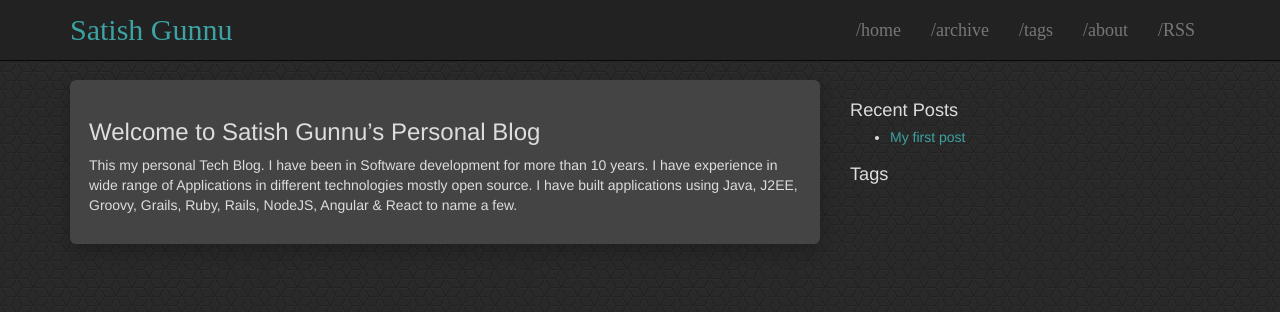
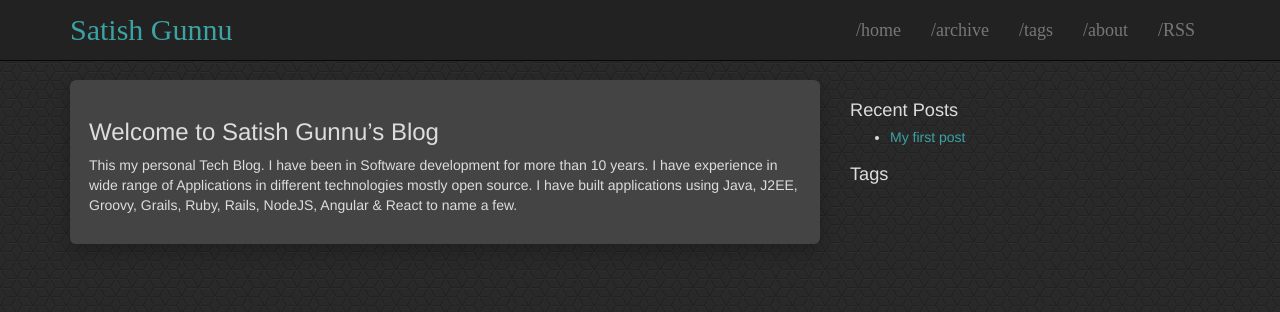
Before and after one commit to Siva/siva.github.io, a Jekyll site: the page built from about.md, in a window 1280 px wide. Shown: the top 312 px of the page. Built offline with Jekyll 4.4.1, drawn with Linux system fonts in a browser that asks for light colours; Markdown is read by kramdown in place of the engine named in the settings.

```diff
--- a/about.md
+++ b/about.md
@@ -4,7 +4,7 @@ title: About
 
 ---
 
-### Welcome to Satish Gunnu's Personal Blog
+### Welcome to Satish Gunnu's Blog
 
 This my personal Tech Blog. I have been in Software development for more than 10 years. I have experience in wide range of
 Applications in different technologies mostly open source. I have built applications using Java, J2EE, Groovy, Grails, Ruby, Rails,
```
